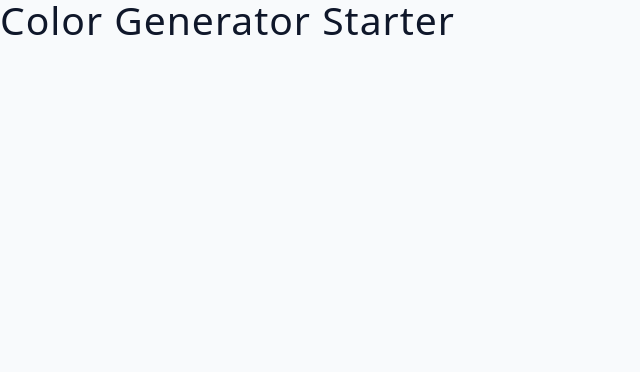
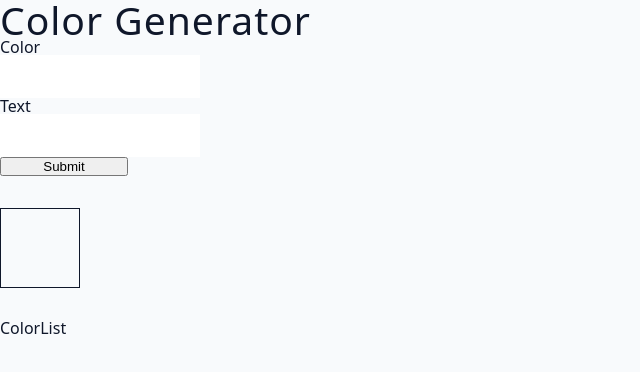
Before and after one commit to KayKongo/color-generator, a React (Vite) app: page / in a window 1280 px wide. Shown: the top 372 px of the page, without its empty margins (0-640 px from the left). Built offline with nearby package versions, Linux system fonts and the light colour scheme; the HTML template or start-up script is replaced by a standard one.

Commit message:
feat: Implemented very basic functionality where typing a valid hex color code updates the color of a container

```diff
--- a/src/App.jsx
+++ b/src/App.jsx
@@ -1,4 +1,13 @@
+import ColorList from "./components/ColorList";
+import Form from "./components/Form";
+
 const App = () => {
-  return <h2>Color Generator Starter</h2>;
+  return (
+    <div>
+      <h2>Color Generator</h2>
+      <Form />
+      <ColorList />
+    </div>
+  );
 };
 export default App;
--- /dev/null
+++ b/src/components/ColorList.jsx
@@ -0,0 +1,4 @@
+const ColorList = () => {
+  return <div>ColorList</div>;
+};
+export default ColorList;
--- /dev/null
+++ b/src/components/Form.jsx
@@ -0,0 +1,57 @@
+import { useState } from "react";
+
+const Form = () => {
+  const [color, setColor] = useState("");
+  const [text, setText] = useState("");
+
+  const handleSubmit = (e) => {
+    e.preventDefault();
+  };
+
+  //   #ffeeaa, #ac7aff
+
+  const handleChange = (hex) => {
+    setColor(hex);
+  };
+
+  return (
+    <div>
+      <form
+        onSubmit={handleSubmit}
+        style={{ display: "flex", flexDirection: "column", maxWidth: "8rem" }}
+      >
+        <div>
+          <label htmlFor="color">Color</label>
+          <input
+            type="text"
+            name="color"
+            id="color"
+            value={color}
+            onChange={(e) => setColor(e.target.value)}
+          />
+        </div>
+        <div>
+          <label htmlFor="text">Text</label>
+          <input
+            type="text"
+            name="text"
+            id="text"
+            value={text}
+            onChange={(e) => setText(e.target.value)}
+          />
+        </div>
+        <button type="submit">Submit</button>
+      </form>
+      <div
+        style={{
+          width: "5rem",
+          height: "5rem",
+          backgroundColor: `${color}`,
+          margin: "2rem 0",
+          border: "solid 1px",
+        }}
+      ></div>
+    </div>
+  );
+};
+export default Form;
--- /dev/null
+++ b/src/components/SingleColor.jsx
@@ -0,0 +1,4 @@
+const SingleColor = () => {
+  return <div>SingleColor</div>;
+};
+export default SingleColor;
```
